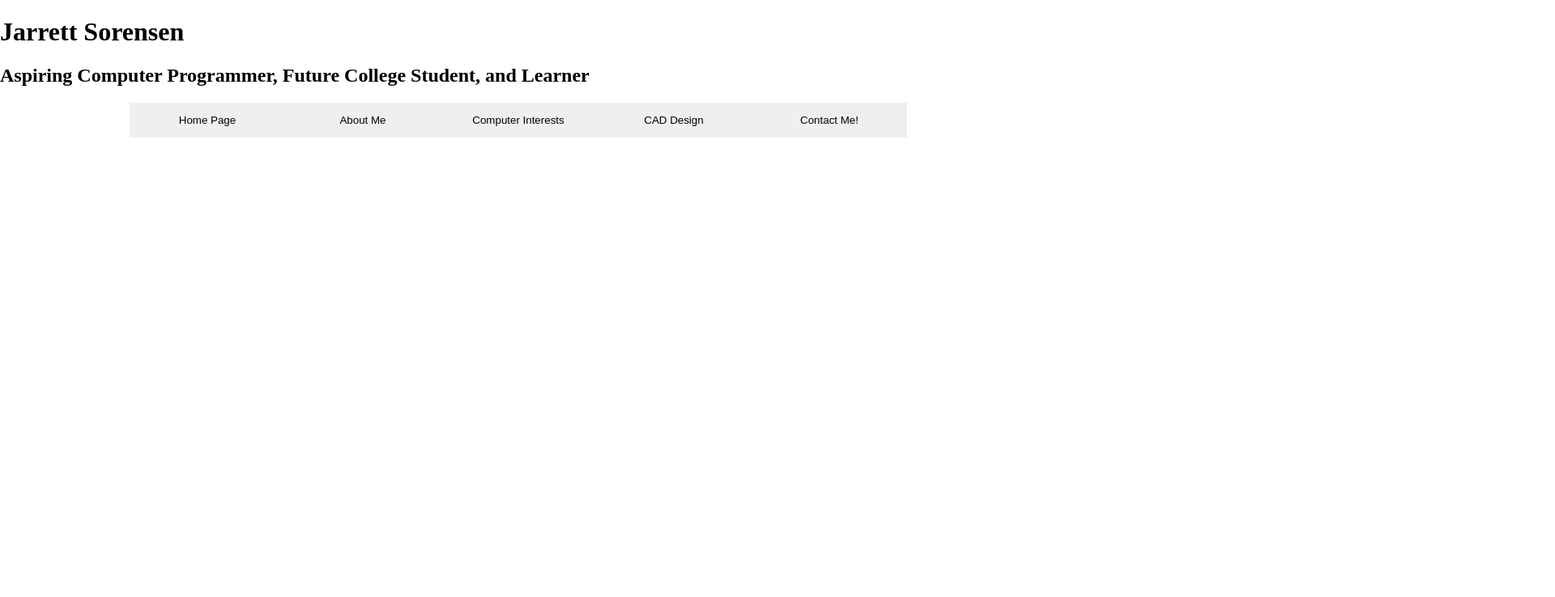
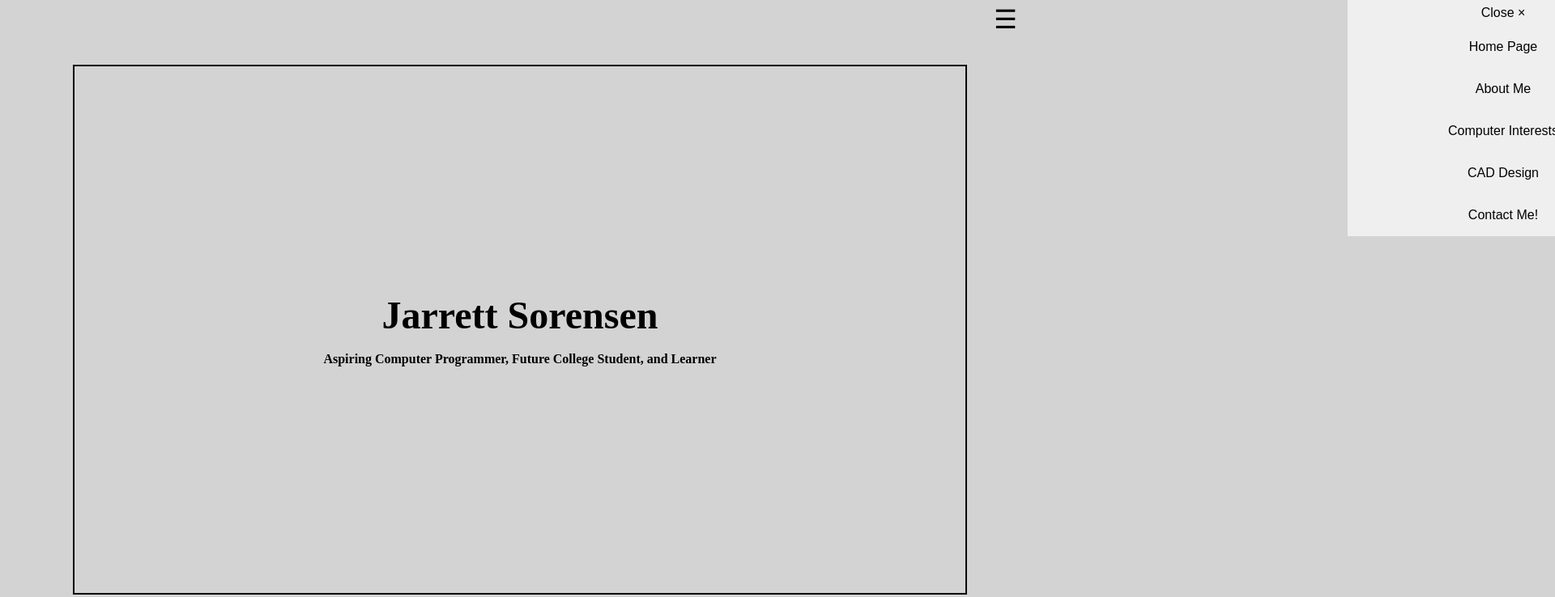
Before and after one commit to JaysterNumber1/ResumeSite, a plain HTML site: page index.html in a window 1280 px wide. Shown: the top 738 px of the page at 81% size, 1920 px wide, since content can reach past the window. Drawn offline with Linux system fonts and the light colour scheme.

Commit message:
auauuauuaghagahgahgha

```diff
--- a/functions.js
+++ b/functions.js
@@ -1,16 +1,32 @@
 
 function goToHome(){
-    window.location.href = "index.html"
+    window.location.href = "index.html";
 }
 function goToAbout(){
-    window.location.href = "aboutMe.html"
+    window.location.href = "aboutMe.html";
 }
 function goToComputer(){
-    window.location.href = "computerTalent.html"
+    window.location.href = "computerTalent.html";
 }
 function goToCAD(){
-    window.location.href = "cadDesign.html"
+    window.location.href = "cadDesign.html";
 }
 function goToContact(){
-    window.location.href = "contact.html"
+    window.location.href = "contact.html";
 }
+
+function openSide(){
+
+
+    document.getElementById("Sidebar").style.left = "-30vw";
+    document.getElementById("Sidebar").style.transition = "1s";
+}
+
+
+function closeSide(){
+    //document.getElementById("Sidebar").style.display = "none";
+
+    document.getElementById("Sidebar").style.left = "0vw";
+}
+
+//background:   linear-gradient(rgba(255, 255, 255, 0.5),rgba(206, 206, 206, 0.5));
--- a/index.html
+++ b/index.html
@@ -9,29 +9,37 @@
         <script src="functions.js"></script>
     </head>
     <body>
-        <div class = hero>
-        <h1 id = "mainHero" >Jarrett Sorensen</h1>
-        <h2 id = "subHero">Aspiring Computer Programmer, Future College Student, and Learner</h2>
 
-        <nav class = "heroText">
+        <nav class = "sidebar" id = "Sidebar">
 
-            <button class = "heroButton" onclick="goToHome()">
+            <button id = "closeButton" onclick="closeSide()"   class = "sideButton">Close &times;</button>
+            <br>
+            <button class = "sideButton" onclick="goToHome()">
                 <p>Home Page</p>
             </button>
-            <button class = "heroButton" onclick="goToAbout()">
+            <button class = "sideButton" onclick="goToAbout()">
                 <p>About Me</p>
             </button>
-            <button class = "heroButton" onclick="goToComputer()">
+            <button class = "sideButton" onclick="goToComputer()">
                 <p>Computer Interests</p>
             </button>
-            <button class = "heroButton" onclick="goToCAD()">
+            <button class = "sideButton" onclick="goToCAD()">
                 <p>CAD Design</p>
             </button>
-            <button class = "heroButton" onclick="goToContact()">
+            <button class = "sideButton" onclick="goToContact()">
                <p>Contact Me!</p>
             </button>
         </nav>
-        </div>
+        <button id="menuButton" onclick="openSide()" >☰</button>
+    <div class = hero>
+        <h1 id = "mainHero" >Jarrett Sorensen</h1>
+        <br>
+        <h2 id = "subHero">Aspiring Computer Programmer, Future College Student, and Learner</h2>
+
+    </div>
+
+
+
 
     </body>
 </html>
--- a/styles.css
+++ b/styles.css
@@ -1,28 +1,130 @@
-.heroButton{
-    width: 15vw;
+.sideButton{
+    width: 30vw;
     border: none;
+    font-size: 2vh;
+
+
+}
+.sideButton:hover{
+    background-color: gray;
+    color: white;
+    cursor: pointer;
     transition: .3s;
 
-}
-.heroButton:hover{
-    background-color: gray;
-    color: white;
+
 
 }
-.heroText{
-    margin: 0%;
-    padding: 0%;
-    font-size: 0%;
-    margin-left: 12.5%;
+.sidebar{
+    top: 0px;
+    left: 30vw;
+        margin: 0%;
+        padding: 0%;
+        margin-left: 100%;
+        position: absolute;
+        z-index: 2;
+        display: block;
 
 
 }
 
 body{
+    overflow-x: hidden;
     margin:0%;
-    color: black;
+    background-color: lightgray;
 }
-.heroButton>a{
+
+.sideButton>a{
     list-style: none;
     text-decoration: none;
+
+
 }
+
+#closeButton{
+    font-size: 2vh;
+    height: 4vh;
+
+
+}
+#menuButton{
+    top: 0px;
+    right: 0px;
+    padding: 0%;
+    width: 6vw;
+    border: none;
+    font-size: 4vh;
+    margin-left: 94%;
+    height: 6vh;
+    position: absolute;
+    z-index: 1;
+    background-color: lightgray;
+
+}
+#menuButton:hover{
+    background-color: gray;
+    color: white;
+    cursor: pointer;
+    transition: .3s;
+}
+#mainHero{
+    margin: 0%;
+    padding: 0%;
+
+    font-size: 6vh;
+
+}
+#subHero{
+
+    margin: 0%;
+    font-size: 2vh;
+    padding: 0%;
+}
+.hero{
+    display: inline-block;
+    margin: 0%;
+    text-align: center;
+    border: black 2px solid;
+    margin-left: 7vw;
+    width: 70vw;
+    margin-right: auto;
+    margin-top: 10vh;
+    padding-top:35vh;
+    padding-bottom: 35vh;
+     padding-left: 8vw;
+     padding-right: 8vw;
+
+}
+#heroImage{
+    background-position: 100% 100%;
+
+
+
+}
+.topic{
+    margin-left: 5vw;
+    padding-top: 5vh;
+    margin-top: 0%;
+    font-size: 5vw;
+    text-decoration: underline;
+}
+#footer{
+    position: absolute;
+
+    bottom: 0px;
+    width: 100vw;
+    height: 5vh;
+    background-color: black;
+}
+#footer>p{
+    text-align: center;
+    color: white;
+    margin-top: 1.75vh;
+
+}
+#page{
+    position: relative;
+    min-height: 100vh;
+}
+#content-wrap{
+    padding-bottom: 5vh;
+}
```
Also changed, not shown: aboutMe.html (+28 -9 lines), cadDesign.html (+9 -6 lines), computerTalent.html (+9 -6 lines), contact.html (+9 -6 lines), Images/test.jfif (added).
